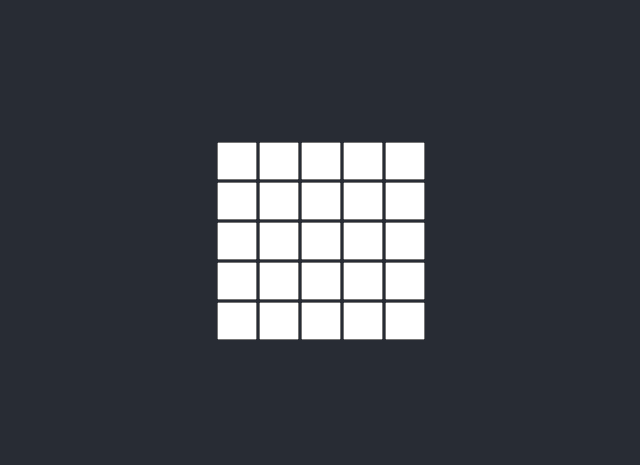
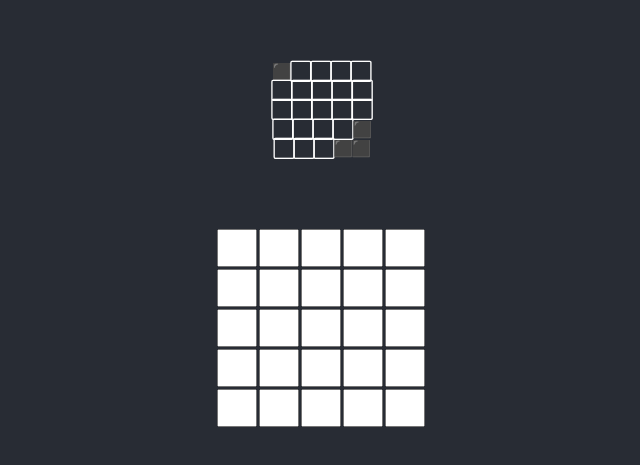
Before and after one commit to npgilman/mini-crossword, a React (Create React App) app in the folder crosswar/: page / in a window 1280 px wide. Shown: the part 159-624 px from the top of the page, without its empty margins (319-959 px from the left). Built offline with nearby package versions, Linux system fonts and the light colour scheme.

Commit message:
Hardcoded opponent status board, documented all my changes

```diff
--- a/crosswar/public/index.html
+++ b/crosswar/public/index.html
@@ -24,7 +24,7 @@
       work correctly both with client-side routing and a non-root public URL.
       Learn how to configure a non-root public URL by running `npm run build`.
     -->
-    <title>React App</title>
+    <title>CrossWar</title>
   </head>
   <body>
     <noscript>You need to enable JavaScript to run this app.</noscript>
--- a/crosswar/src/App.css
+++ b/crosswar/src/App.css
@@ -2,6 +2,7 @@
   text-align: center;
 }
 
+/* default react styling */
 .App-header {
   background-color: #282c34;
   min-height: 100vh;
@@ -13,10 +14,7 @@
   color: white;
 }
 
-.App-link {
-  color: #61dafb;
-}
-
+/* single box where text is entered */
 #letter-box {
   width: 32px;
   height: 32px;
@@ -25,3 +23,10 @@
   font-size: 32px;
   text-transform: uppercase;
 }
+
+/* single row of opponent's status board */
+#opponent-row {
+  font-size: 16px;
+  line-height: .2;
+  letter-spacing: -2px;
+}
--- a/crosswar/src/App.js
+++ b/crosswar/src/App.js
@@ -4,6 +4,33 @@ function App() {
   return (
     <div className="App">
       <header className="App-header">
+        {/* Opponent status board */}
+        <div id="opponent-board">
+          <p id="opponent-row">
+            ⬛⬜⬜⬜⬜
+          </p>
+          <p id="opponent-row">
+            ⬜⬜⬜⬜⬜
+          </p>
+          <p id="opponent-row">
+            ⬜⬜⬜⬜⬜
+          </p>
+          <p id="opponent-row">
+            ⬜⬜⬜⬜⬛
+          </p>
+          <p id="opponent-row">
+            ⬜⬜⬜⬛⬛
+          </p>
+        </div>
+
+        {/* Spacing between opponent board and puzzle */}
+        <div>
+          <br></br>
+          <br></br>
+        </div>
+
+        {/* 5x5 grid of square input elements */}
+        {/* Each box can contain a single uppercase letter (see App.css #letter-box) */}
         <div name="row-1">
           <input name="MyInput" id="letter-box" maxlength="1" />
           <input name="MyInput" id="letter-box" maxlength="1" />
```
